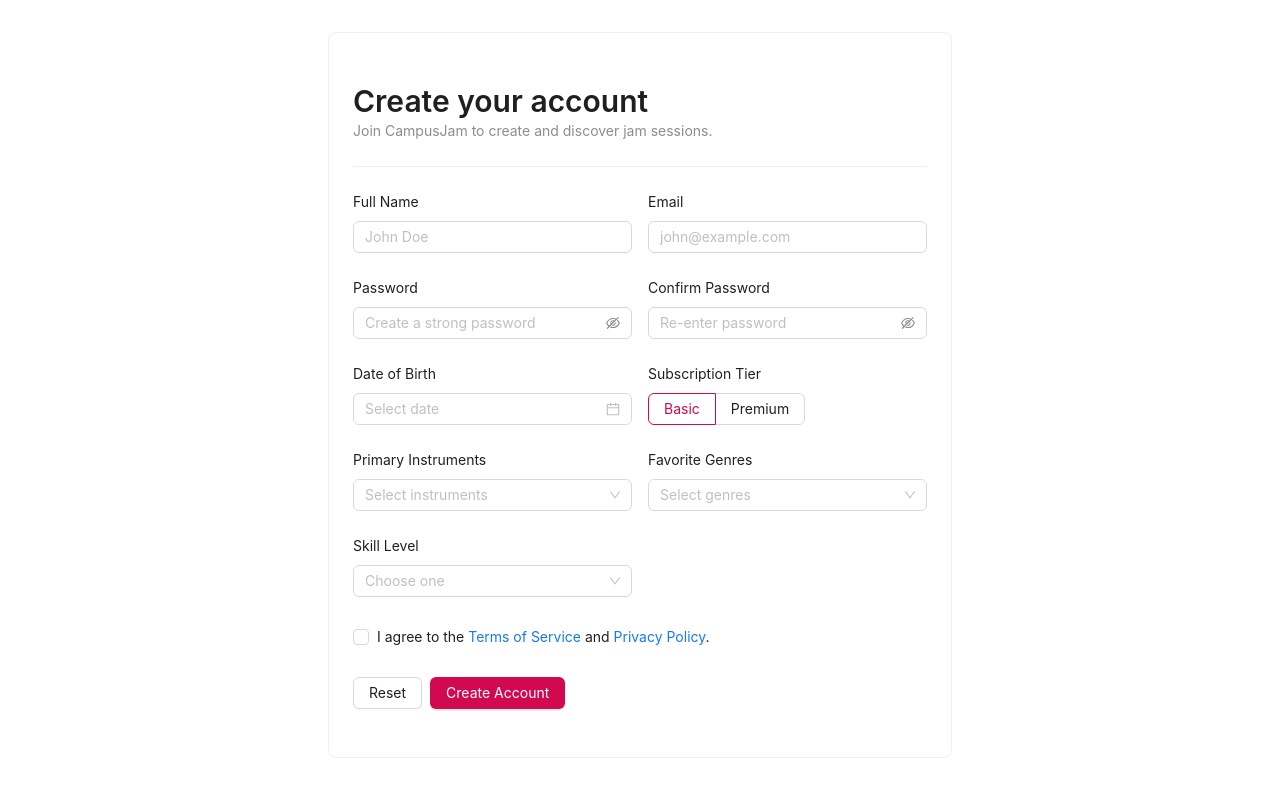
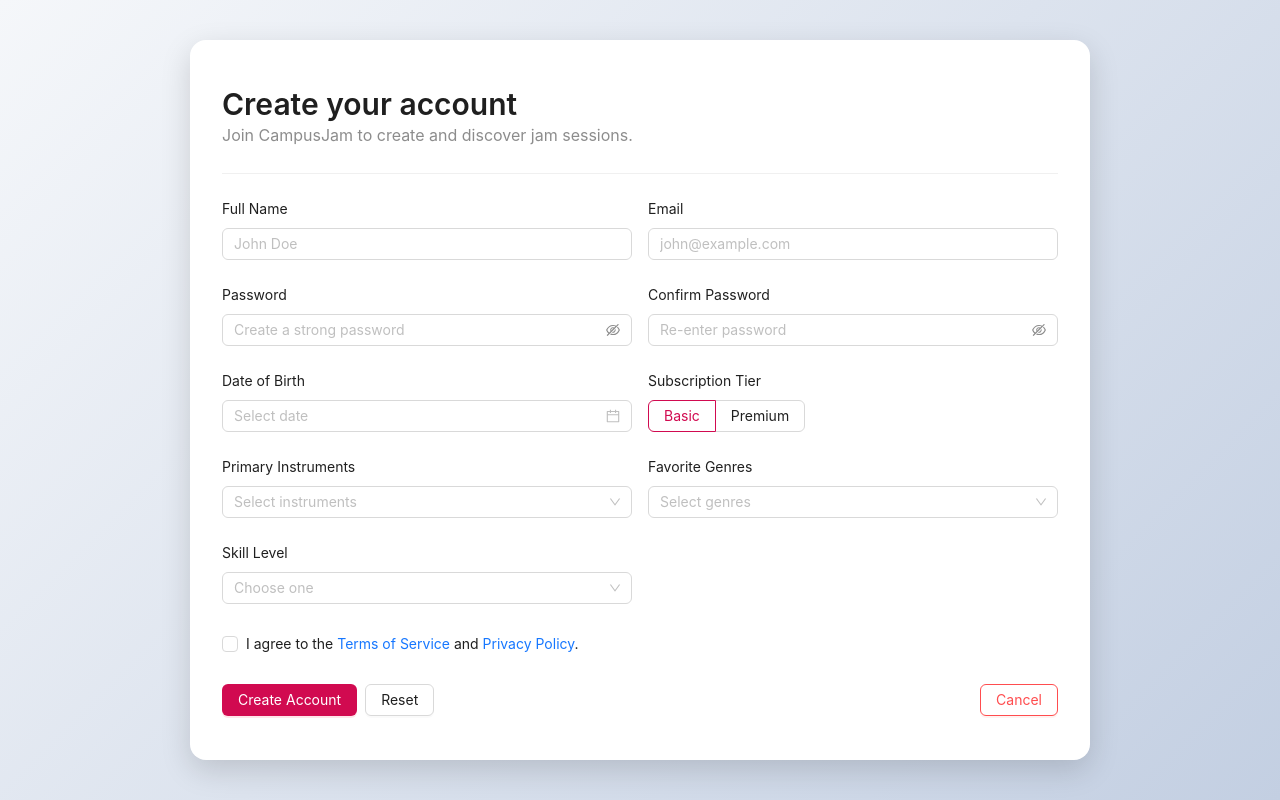
Before and after one commit to MQUEMADO16/CampusJam-Frontend, a React (Create React App) app: page /signup in a window 1280 px wide. Built offline with nearby package versions, Linux system fonts and the light colour scheme; no server answers.

Commit message:
fixed login and signup pages to display user errors

```diff
--- a/src/components/features/SignUpForm.tsx
+++ b/src/components/features/SignUpForm.tsx
@@ -79,6 +79,9 @@
     };
 
     try {
+      // Clear any previous server-side errors on a new attempt
+      form.setFields([{ name: 'email', errors: [] }]);
+
       await userService.createUser(userData);
 
       // Handle success
@@ -95,7 +98,26 @@
       } else if (error instanceof Error) {
         errorMessage = error.message;
       }
+
+      // Check if the error is a duplicate email error.
+      // This string comes from your backend's `createUser` controller.
+      const isDuplicateEmail =
+        errorMessage.toLowerCase().includes('user already exists') ||
+        errorMessage.toLowerCase().includes('email already in use');
+
+      if (isDuplicateEmail) {
+        // Set the error directly on the email field
+        form.setFields([
+          {
+            name: 'email',
+            errors: ['This email is already registered. Please log in or use a different email.'],
+          },
+        ]);
+      } else {
+        // For all other errors (e.g., server down), use the toast.
         message.error(errorMessage);
+      }
+
     } finally {
       setLoading(false); // Stop the loading spinner
     }
@@ -280,10 +302,9 @@
       </Row>
 
       <Form.Item>
+        <Row justify="space-between" align="middle">
+          <Col>
             <Space>
-          <Button htmlType="button" onClick={() => form.resetFields()}>
-            Reset
-          </Button>
               <Button
                 type="primary"
                 htmlType="submit"
@@ -291,7 +312,21 @@
               >
                 Create Account
               </Button>
+              <Button htmlType="button" onClick={() => form.resetFields()}>
+                Reset
+              </Button>
             </Space>
+          </Col>
+          <Col>
+            <Button
+              htmlType="button"
+              danger
+              onClick={() => navigate('/')}
+            >
+              Cancel
+            </Button>
+          </Col>
+        </Row>
       </Form.Item>
     </Form>
   );
--- a/src/pages/auth/Login.tsx
+++ b/src/pages/auth/Login.tsx
@@ -121,7 +121,6 @@
     }
   }, [user, authLoading, navigate]);
 
-  // --- Logic Implementation ---
   const handleFinish = async (values: any) => {
     setLoading(true);
     try {
@@ -131,6 +130,9 @@
         password: values.password,
       });
 
+      // Clear any previous form errors on success
+      form.setFields([{ name: 'password', errors: [] }]);
+
       // Update global auth state
       contextLogin(user, token);
 
@@ -139,12 +141,30 @@
       navigate('/my-sessions');
 
     } catch (error) {
-      // Show the error message from the service
+      let errorMessage = 'An unknown error occurred.';
       if (error instanceof Error) {
-        message.error(error.message);
+        errorMessage = error.message;
+      }
+
+      // Check if the error is a credential error (you may need to adjust these strings)
+      const isCredentialError =
+        errorMessage.toLowerCase().includes('invalid') ||
+        errorMessage.toLowerCase().includes('not found') ||
+        errorMessage.toLowerCase().includes('incorrect password');
+
+      if (isCredentialError) {
+        // Set the error directly on the password field
+        form.setFields([
+          {
+            name: 'password', // The field to add the error to
+            errors: ['Incorrect email or password. Please try again.'], // The message
+          },
+        ]);
       } else {
-        message.error('An unknown error occurred.');
+        // For other errors (e.g., server down), use the toast message
+        message.error(errorMessage);
       }
+
     } finally {
       // Stop the loading spinner
       setLoading(false);
@@ -212,7 +232,7 @@
             </Form.Item>
           </ConfigProvider>
 
-          <Form.Item style={{ marginBottom: 20 }}>
+          <Form.Item style={{ marginBottom: 20, marginTop: '35px' }}>
             <GradientButton
               type="primary"
               htmlType="submit"
@@ -227,7 +247,6 @@
           <div style={{ textAlign: 'center', marginTop: 15 }}>
             <Text type="secondary" style={{ fontSize: '14px' }}>
               Don’t have an account?{' '}
-              {/* Use <Link> instead of <a> for client-side routing */}
               <Link to="/signup" style={{ color: '#2575fc', fontWeight: 'bold' }}>
                 Register Now
               </Link>
--- a/src/pages/auth/SignUp.tsx
+++ b/src/pages/auth/SignUp.tsx
@@ -1,26 +1,73 @@
-import React from "react";
-import { Card, Col, Row, Typography, Divider } from "antd";
-import SignUpForm from "../../components/features/SignUpForm";
+import React from 'react';
+import { Card, Typography, Divider } from 'antd';
+import { keyframes } from '@emotion/react';
+import styled from '@emotion/styled';
+
+import SignUpForm from '../../components/features/SignUpForm';
 
 const { Title, Text } = Typography;
 
+const fadeIn = keyframes`
+  from {
+    opacity: 0;
+    transform: translateY(-20px);
+  }
+  to {
+    opacity: 1;
+    transform: translateY(0);
+  }
+`;
+
+const SignUpPageWrapper = styled.div`
+  min-height: 100vh;
+  display: flex;
+  justify-content: center;
+  align-items: center;
+  background: linear-gradient(135deg, #f5f7fa 0%, #c3cfe2 100%);
+  padding: 0px 16px; // REDUCED vertical padding from 24px
+`;
+
+const SignUpCard = styled(Card)`
+  width: 100%;
+  max-width: 900px; // Wider to fit the 2-column form
+  border-radius: 16px;
+  box-shadow: 0 10px 30px rgba(0, 0, 0, 0.15);
+  padding: 20px 32px; // REDUCED vertical padding from 24px
+  border: none;
+  animation: ${fadeIn} 0.6s ease-out forwards;
+  overflow: hidden;
+
+  // Remove default AntD card body padding
+  .ant-card-body {
+    padding: 0;
+  }
+`;
+
+const HeaderWrapper = styled.div`
+  text-align: left;
+  margin-bottom: 24px;
+`;
+
+
 const SignUp: React.FC = () => {
   return (
-    <Row justify="center" style={{ padding: "32px 16px" }}>
-      <Col xs={24} sm={22} md={18} lg={16} xl={12} xxl={10}>
-        <Card>
+    <SignUpPageWrapper>
+      <SignUpCard>
+        <HeaderWrapper>
           <Title level={2} style={{ marginBottom: 0 }}>
             Create your account
           </Title>
-          <Text type="secondary">
+          <Text type="secondary" style={{ fontSize: '16px' }}>
             Join CampusJam to create and discover jam sessions.
           </Text>
+        </HeaderWrapper>
 
-          <Divider />
-          <SignUpForm />
-        </Card>
-      </Col>
-    </Row>
+        <Divider style={{ margin: '0 0 24px 0' }} />
+
+        <SignUpForm />
+
+      </SignUpCard>
+    </SignUpPageWrapper>
   );
 };
 
```
Lines whose indentation alone changed are shown as unchanged.
